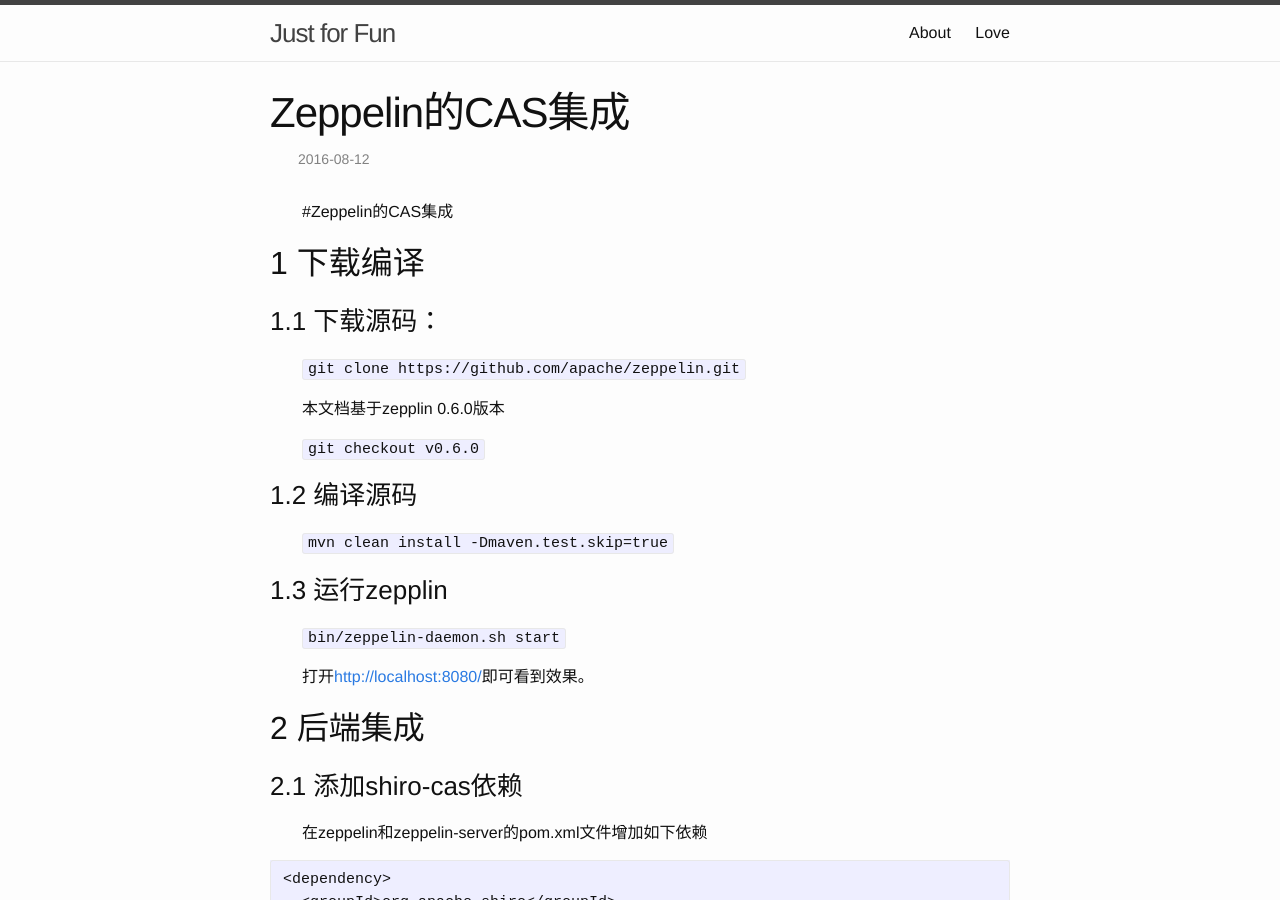
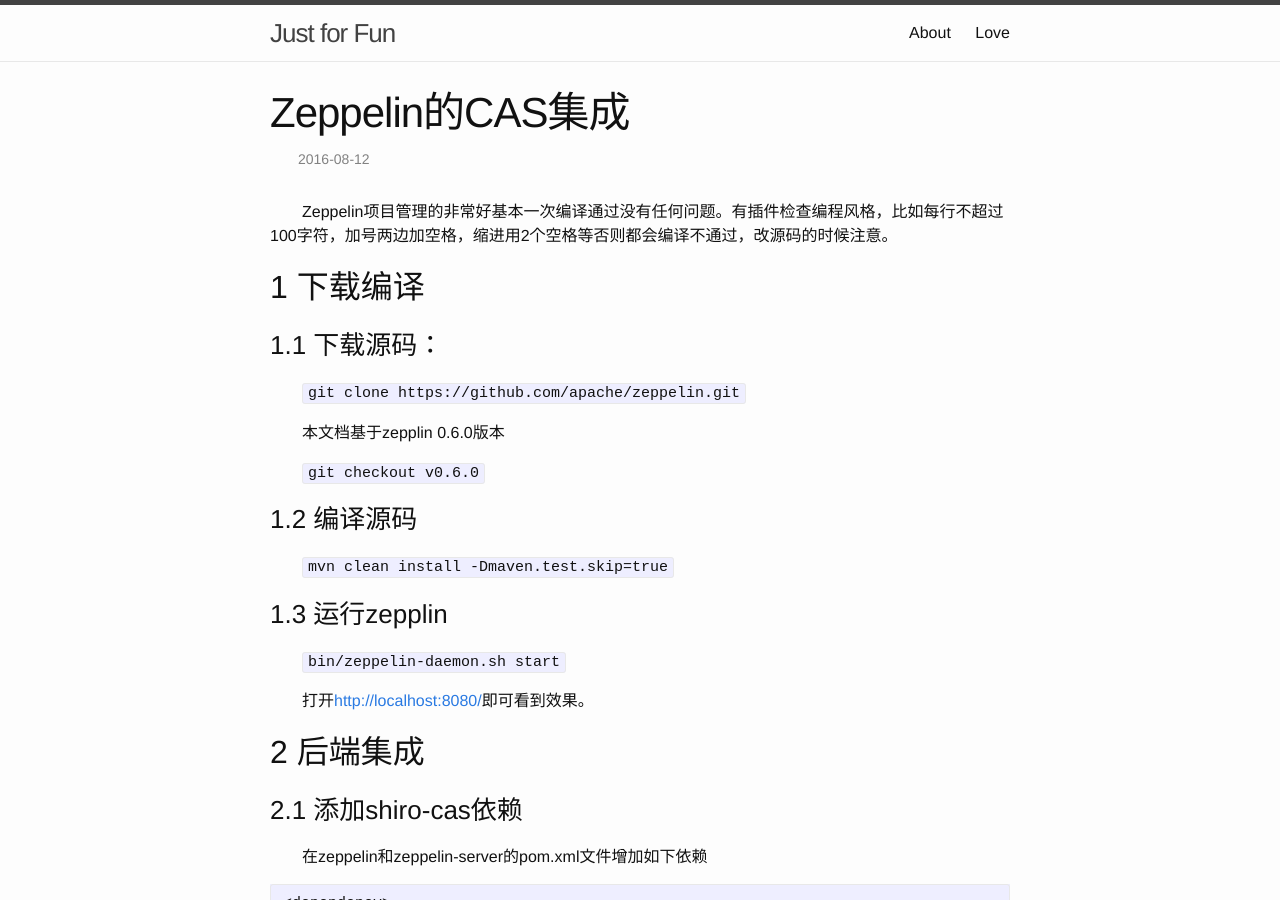
Before and after one commit to synFireCloud/synfirecloud.github.com, a Jekyll site: the page built from _posts/2016-08-12-zeppelin-cas-integration.md, in a window 1280 px wide and 900 px high. Built offline with Jekyll 4.4.1, drawn with Linux system fonts in a browser that asks for light colours.

Commit message:
[FIX]fix zeppelin

```diff
--- a/_posts/2016-08-12-zeppelin-cas-integration.md
+++ b/_posts/2016-08-12-zeppelin-cas-integration.md
@@ -4,7 +4,7 @@
 date:   2016-08-12 23:05:20 +0800
 categories: zeppelin shiro cas
 ---
-#Zeppelin的CAS集成
+Zeppelin项目管理的非常好基本一次编译通过没有任何问题。有插件检查编程风格，比如每行不超过100字符，加号两边加空格，缩进用2个空格等否则都会编译不通过，改源码的时候注意。
 
 ## 1 下载编译
 
```
